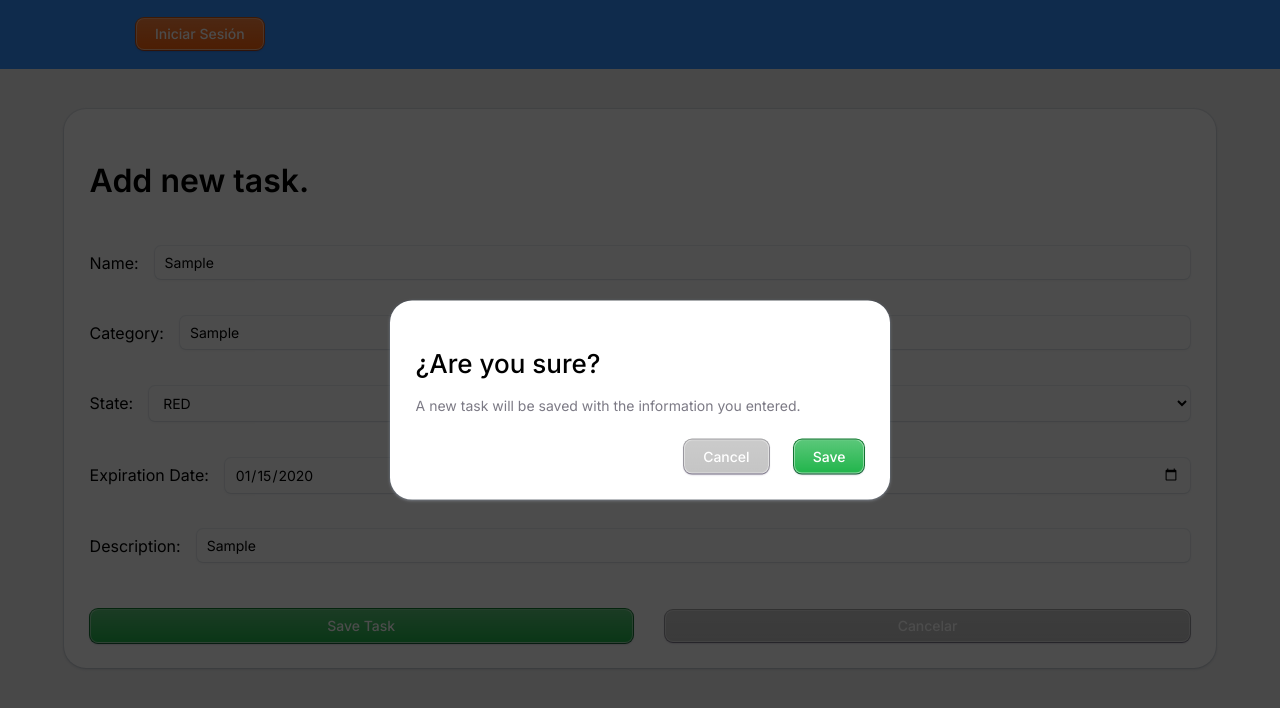
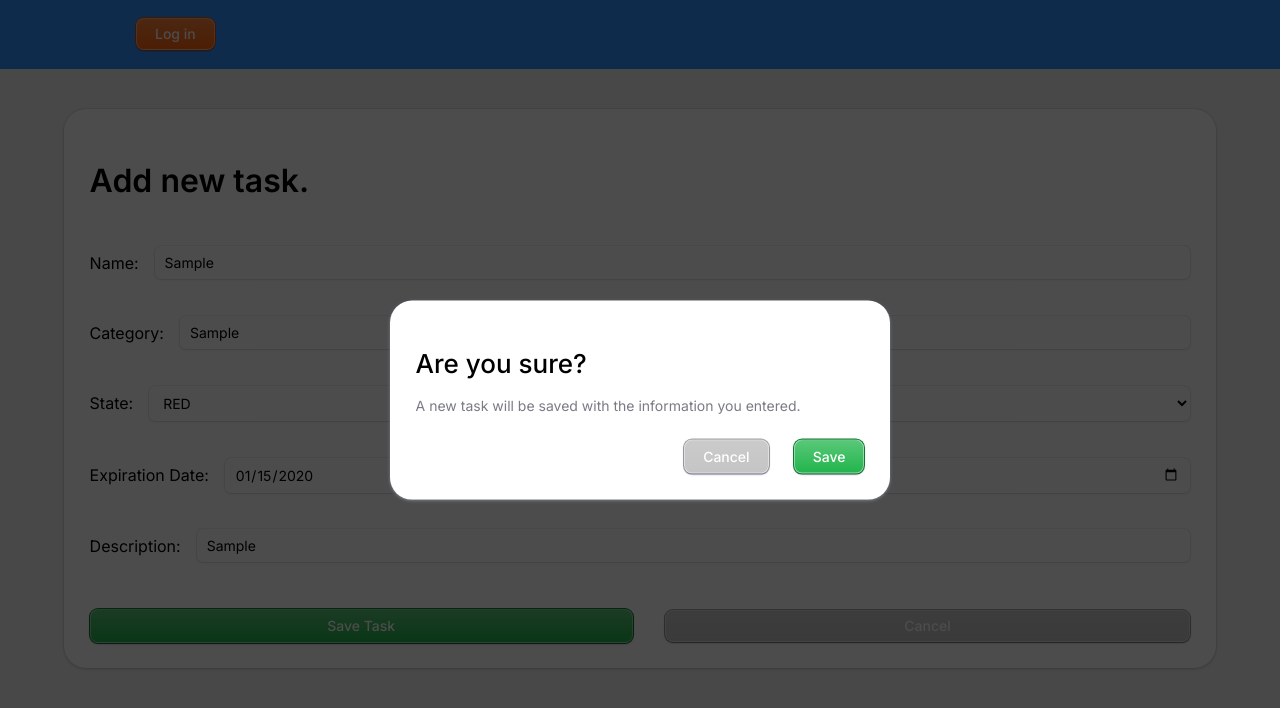
Before and after one commit to Laughcheeta1/TaskManager, a React (Vite) app in the folder TaskManagerFrontEnd/: page /add_task in a window 1280 px wide. Both pictures are taken after typing "Sample", "Sample", "2020-01-15", "Sample" into the empty fields and a click on the button "Save Task". Shown: the top 708 px of the page. Built offline with nearby package versions, Linux system fonts and the light colour scheme; a web font is replaced by a local one.

Commit message:
Changed all things I saw from spanish to english

```diff
--- a/TaskManagerFrontEnd/src/components/AlertDialogCrear.jsx
+++ b/TaskManagerFrontEnd/src/components/AlertDialogCrear.jsx
@@ -15,7 +15,7 @@ const AlertDialogCrear = ({ buttonMessage, descriptionMessage, onSubmit }) => (
 
       <AlertDialog.Content className="popUpContent">
         <AlertDialog.Title className="popUpTitle">
-          ¿Are you sure?
+          Are you sure?
         </AlertDialog.Title>
 
         <AlertDialog.Description className="popUpDescription">
--- a/TaskManagerFrontEnd/src/components/AlertDialogEliminar.jsx
+++ b/TaskManagerFrontEnd/src/components/AlertDialogEliminar.jsx
@@ -5,7 +5,7 @@ import "../styles/popUp.css";
 const AlertDialogEliminar = ({ deleteMethod, objectID, redirectMethod }) => (
   <AlertDialog.Root>
     <AlertDialog.Trigger className="btn btn-rojo" asChild>
-      <button>Eliminar</button>
+      <button>Delete</button>
     </AlertDialog.Trigger>
 
     <AlertDialog.Portal>
@@ -13,17 +13,16 @@ const AlertDialogEliminar = ({ deleteMethod, objectID, redirectMethod }) => (
 
       <AlertDialog.Content className="popUpContent">
         <AlertDialog.Title className="popUpTitle">
-          ¿Estás seguro?
+          Are you sure?
         </AlertDialog.Title>
 
         <AlertDialog.Description className="popUpDescription">
-          Esta acción es irreversible y el elemento quedará completamente
-          borrado.
+          This action is irreversible, once you start, there's no going back.
         </AlertDialog.Description>
 
         <div style={{ display: "flex", gap: 25, justifyContent: "flex-end" }}>
           <AlertDialog.Cancel asChild>
-            <button className="btn btn-gris">Cancelar</button>
+            <button className="btn btn-gris">Cancel</button>
           </AlertDialog.Cancel>
 
           <AlertDialog.Action asChild>
@@ -31,7 +30,7 @@ const AlertDialogEliminar = ({ deleteMethod, objectID, redirectMethod }) => (
               onClick={() => deleteMethod(objectID)}
               className="btn btn-rojo"
             >
-              Eliminar
+              Delete
             </button>
           </AlertDialog.Action>
         </div>
--- a/TaskManagerFrontEnd/src/components/LoadingScreen.jsx
+++ b/TaskManagerFrontEnd/src/components/LoadingScreen.jsx
@@ -3,7 +3,7 @@ import "../styles/popUp.css";
 export default function LoadingScreen() {
   return (
     <div className="popUpContent">
-      <span className="popUpTitle">Cargando...</span>
+      <span className="popUpTitle">Loading...</span>
     </div>
   );
 }
--- a/TaskManagerFrontEnd/src/components/Navbar.jsx
+++ b/TaskManagerFrontEnd/src/components/Navbar.jsx
@@ -7,24 +7,6 @@ import "../assets/logo-espacios-moviles.png";
 export default function Navbar() {
   const { isAuthenticated, logout, user } = useAuth();
   const PATH = useLocation().pathname;
-
-  const PAGES = [
-    <CustomLink key="buscar_clientes" to="/customers">
-      Clientes
-    </CustomLink>,
-    <CustomLink key="buscar_items" to="/items">
-      Items
-    </CustomLink>,
-    <CustomLink key="buscar_comodatos" to="/commodatums">
-      Comodatos
-    </CustomLink>,
-    <CustomLink key="buscar_contenedores" to="/containers">
-      Contenedores
-    </CustomLink>,
-    <CustomLink key="pagina_principal" to="/menu">
-      Inicio
-    </CustomLink>,
-  ];
 
   return (
     <div className="navbar-container">
@@ -38,7 +20,7 @@ export default function Navbar() {
                   onClick={() => logout()}
                   className="btn btn-naranja"
                 >
-                  Cerrar Sesión
+                  Log out
                 </Link>
 
                 <button className="avatar-usuario">
@@ -63,11 +45,11 @@ export default function Navbar() {
               </>
             ) : PATH === "/login" ? (
               <Link to="/register" className="btn btn-verde">
-                Registrarse
+                Register
               </Link>
             ) : (
               <Link to="/login" className="btn btn-naranja">
-                Iniciar Sesión
+                Log in
               </Link>
             )}
           </ul>
--- a/TaskManagerFrontEnd/src/components/TaskCard.jsx
+++ b/TaskManagerFrontEnd/src/components/TaskCard.jsx
@@ -53,7 +53,7 @@ export default function TaskCard({ task }) {
                     <AlertDialogEliminar deleteMethod={deleteTask} objectID={task.id} />
 
                     <Link to={`/task/edit/${task.id}`} className="btn btn-azul">
-                        Editar
+                        Edit
                     </Link>
                 </div>
             </header>
@@ -75,7 +75,7 @@ export default function TaskCard({ task }) {
                 }}
                 >
                 <Link to={`/task/${task.id}`} className="btn btn-azul">
-                    Ver más
+                    See more
                 </Link>
             </div>
         </div>
--- a/TaskManagerFrontEnd/src/pages/Tasks/Add_ModifyTask.jsx
+++ b/TaskManagerFrontEnd/src/pages/Tasks/Add_ModifyTask.jsx
@@ -148,7 +148,7 @@ export default function TaskFormPage() {
               className="btn btn-gris"
               to="/task_page"
             >
-              Cancelar
+              Cancel
             </Link>
           </div>
         </form>
```
